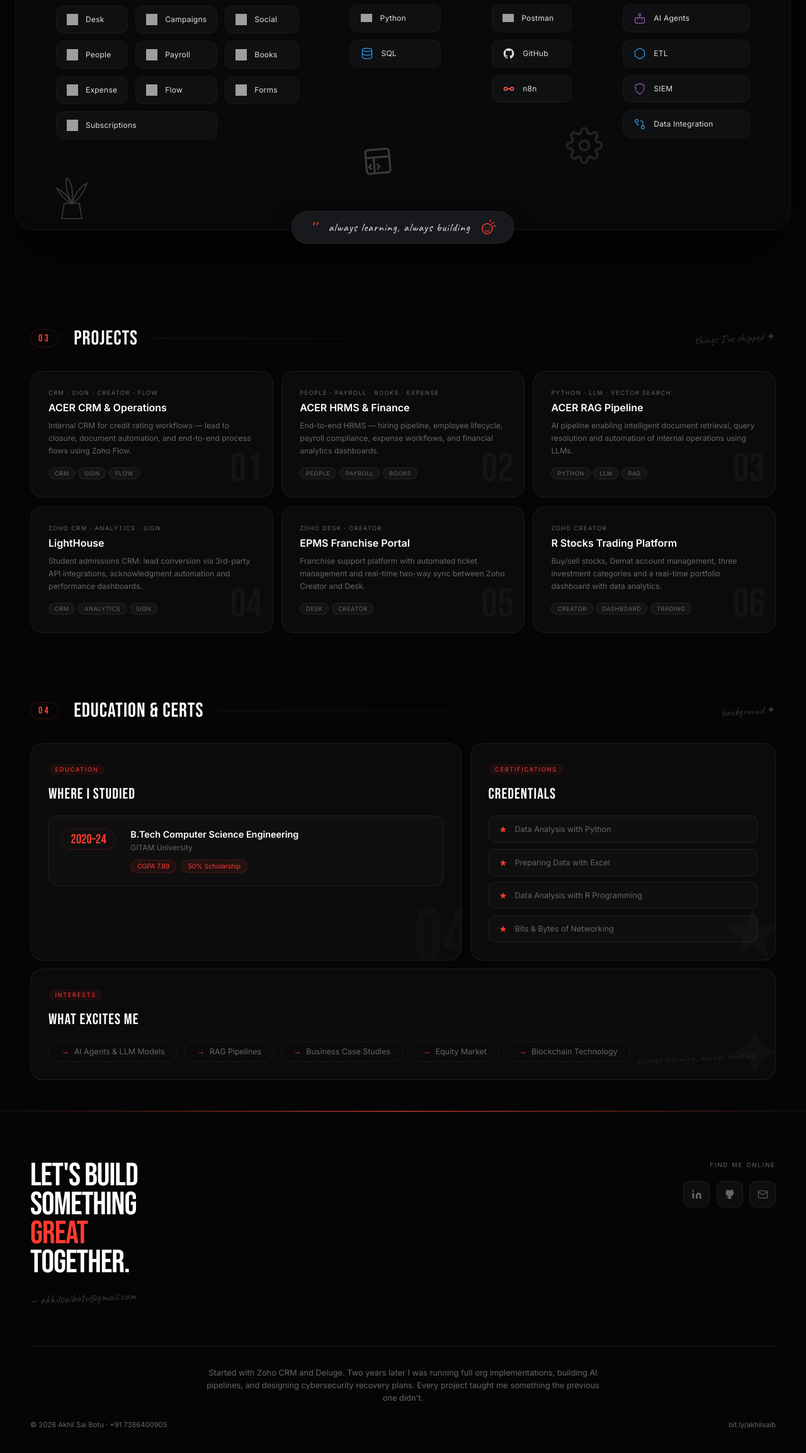
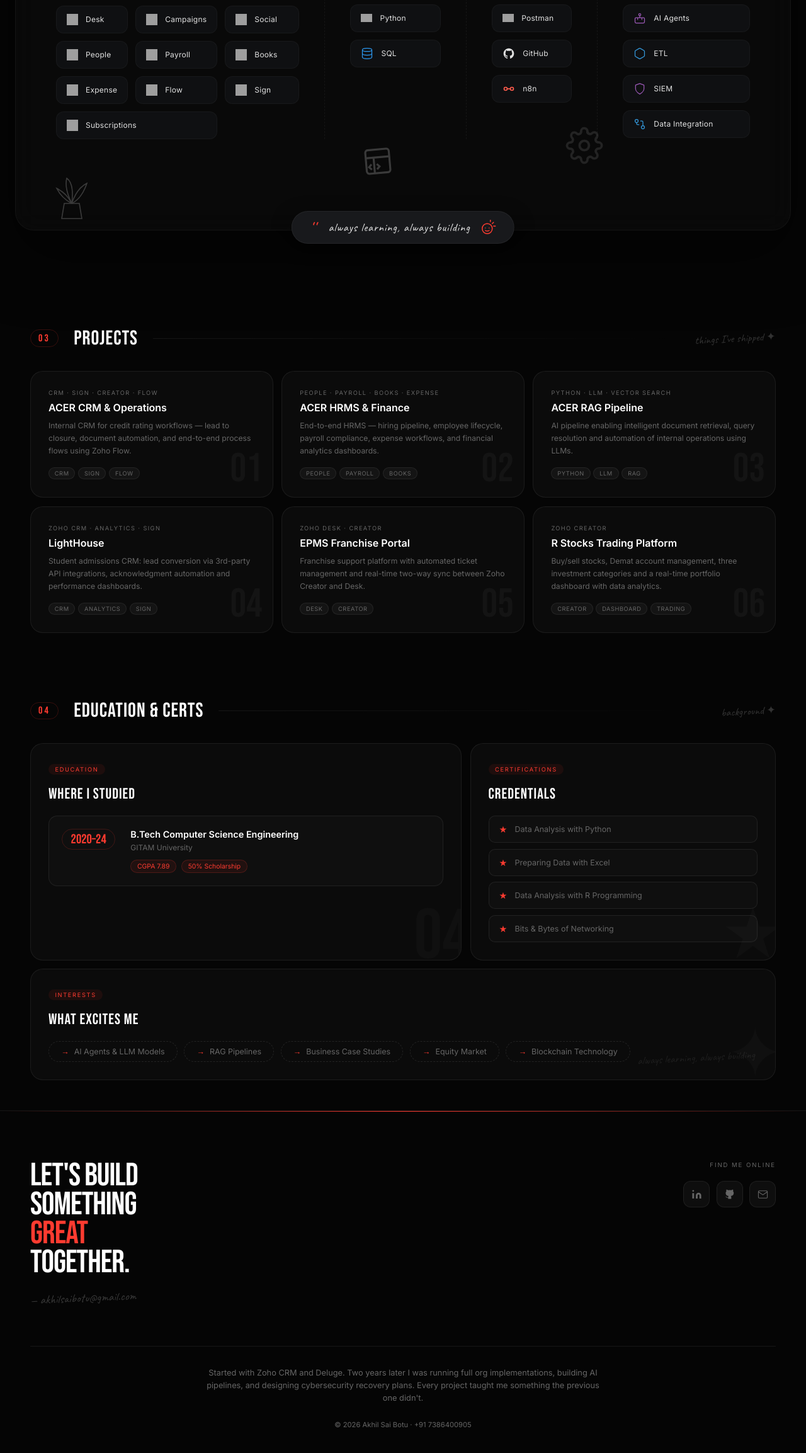
Before and after one commit to bakhilsai/site-1, a plain HTML site: page index.html in a window 1280 px wide. Shown: the part 2090-4397 px from the top of the page at 63% size. Drawn offline with Linux system fonts and the light colour scheme; grey boxes are pictures that could not be loaded.

Commit message:
Add files via upload

```diff
--- a/index.html
+++ b/index.html
@@ -868,6 +868,8 @@
   .ps-header { flex-direction: column; gap: 2rem; }
   .ps-title { font-size: 3rem; }
   .ps-grid { grid-template-columns: 1fr; gap: 4rem; }
+  .zoho-grid { grid-template-columns: repeat(auto-fit, minmax(130px, 1fr)); }
+  .zoho-grid .ps-pill { grid-column: auto !important; }
   .ps-bot { width: 90%; justify-content: center; text-align: center; font-size: 0.75rem; bottom: 1.5rem; }
 }
 /* ─── SCROLL REVEAL ─────────────────── */
@@ -1232,7 +1234,7 @@
         <div class="ps-pill"><img src="https://www.zohowebstatic.com/sites/zweb/images/productlogos/books.svg" class="z-ico" alt="Zoho Books"> Books</div>
         <div class="ps-pill"><img src="https://www.zohowebstatic.com/sites/zweb/images/productlogos/expense.svg" class="z-ico" alt="Zoho Expense"> Expense</div>
         <div class="ps-pill"><img src="https://www.zohowebstatic.com/sites/zweb/images/productlogos/flow.svg" class="z-ico" alt="Zoho Flow"> Flow</div>
-        <div class="ps-pill"><img src="https://www.zohowebstatic.com/sites/zweb/images/productlogos/forms.svg" class="z-ico" alt="Zoho Forms"> Forms</div>
+        <div class="ps-pill"><img src="https://www.zohowebstatic.com/sites/zweb/images/productlogos/sign.svg" class="z-ico" alt="Zoho Sign"> Sign</div>
         <div class="ps-pill" style="grid-column: span 2;"><img src="https://www.zohowebstatic.com/sites/zweb/images/productlogos/subscriptions.svg" class="z-ico" alt="Zoho Subscriptions"> Subscriptions</div>
       </div>
     </div>
@@ -1452,9 +1454,8 @@
   </div>
   <div class="fbot" style="flex-direction:column; gap:1.5rem;">
     <div style="max-width:640px; margin:0 auto; text-align:center; font-size:.8rem; line-height:1.6; color:var(--muted);">Started with Zoho CRM and Deluge. Two years later I was running full org implementations, building AI pipelines, and designing cybersecurity recovery plans. Every project taught me something the previous one didn't.</div>
-    <div style="display:flex; justify-content:space-between; width:100%; flex-wrap:wrap; gap:1rem;">
-      <div style="flex:1; text-align:left; min-width:200px">© 2026 Akhil Sai Botu · <a href="tel:+917386400905">+91 7386400905</a></div>
-      <div style="flex:1; text-align:right; min-width:200px"><a href="https://bit.ly/akhilsaib">bit.ly/akhilsaib</a></div>
+    <div style="display:flex; justify-content:center; width:100%; flex-wrap:wrap; gap:1rem;">
+      <div style="text-align:center; min-width:200px">© 2026 Akhil Sai Botu · <a href="tel:+917386400905">+91 7386400905</a></div>
     </div>
   </div>
 </footer>
```
